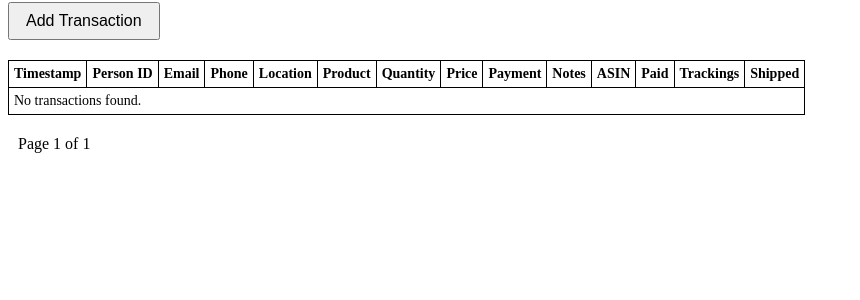
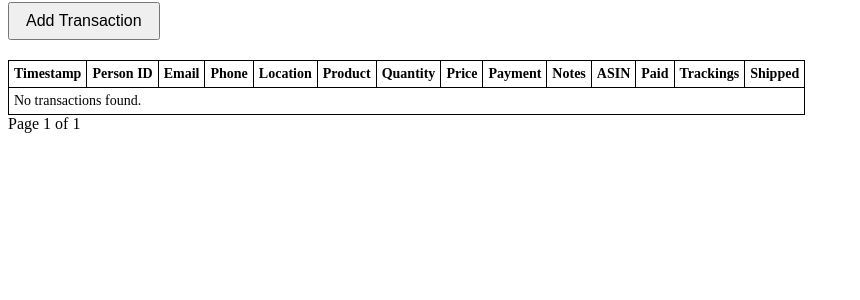
Before and after one commit to albertduu/DjangoTransactions, a Django app: page / in a window 1280 px wide. Shown: the part 191-491 px from the top of the page, without its empty margins (0-860 px from the left). Run offline with Django 5.2, Linux system fonts and the light colour scheme; data that the repository does not hold is empty.

Commit message:
Added files to email and fixed pagination

```diff
--- a/transactions/templates/transactions/list.html
+++ b/transactions/templates/transactions/list.html
@@ -258,8 +258,7 @@
         });
     </script>
     <!-- Pagination Controls -->
-    <div style="margin-top: 20px;">
-        <span>
+    <div class="pagination">
         {% if transactions.has_previous %}
             <a href="?{% if person_id %}person_id={{ person_id }}&{% endif %}
                     {% if product %}product={{ product }}&{% endif %}
@@ -269,13 +268,9 @@
                     {% if end_date %}end_date={{ end_date }}&{% endif %}
                     page={{ transactions.previous_page_number }}">Previous</a>
         {% endif %}
-        </span>
 
-        <span style="margin: 0 10px;">
-            Page {{ transactions.number }} of {{ transactions.paginator.num_pages }}
-        </span>
+        <span>Page {{ transactions.number }} of {{ transactions.paginator.num_pages }}</span>
 
-        <span>
         {% if transactions.has_next %}
             <a href="?{% if person_id %}person_id={{ person_id }}&{% endif %}
                     {% if product %}product={{ product }}&{% endif %}
@@ -285,7 +280,6 @@
                     {% if end_date %}end_date={{ end_date }}&{% endif %}
                     page={{ transactions.next_page_number }}">Next</a>
         {% endif %}
-        </span>
     </div>
 </body>
 </html>
```
Lines whose indentation alone changed are shown as unchanged.
